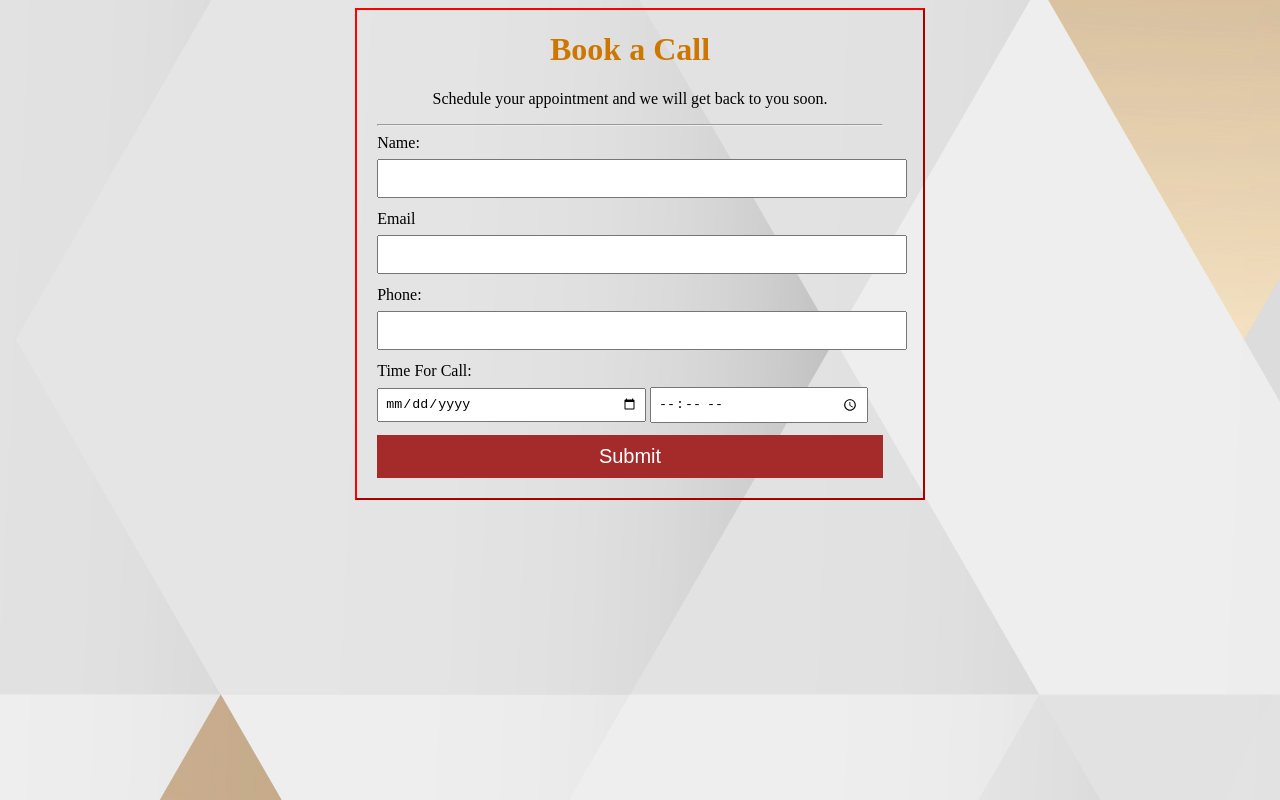
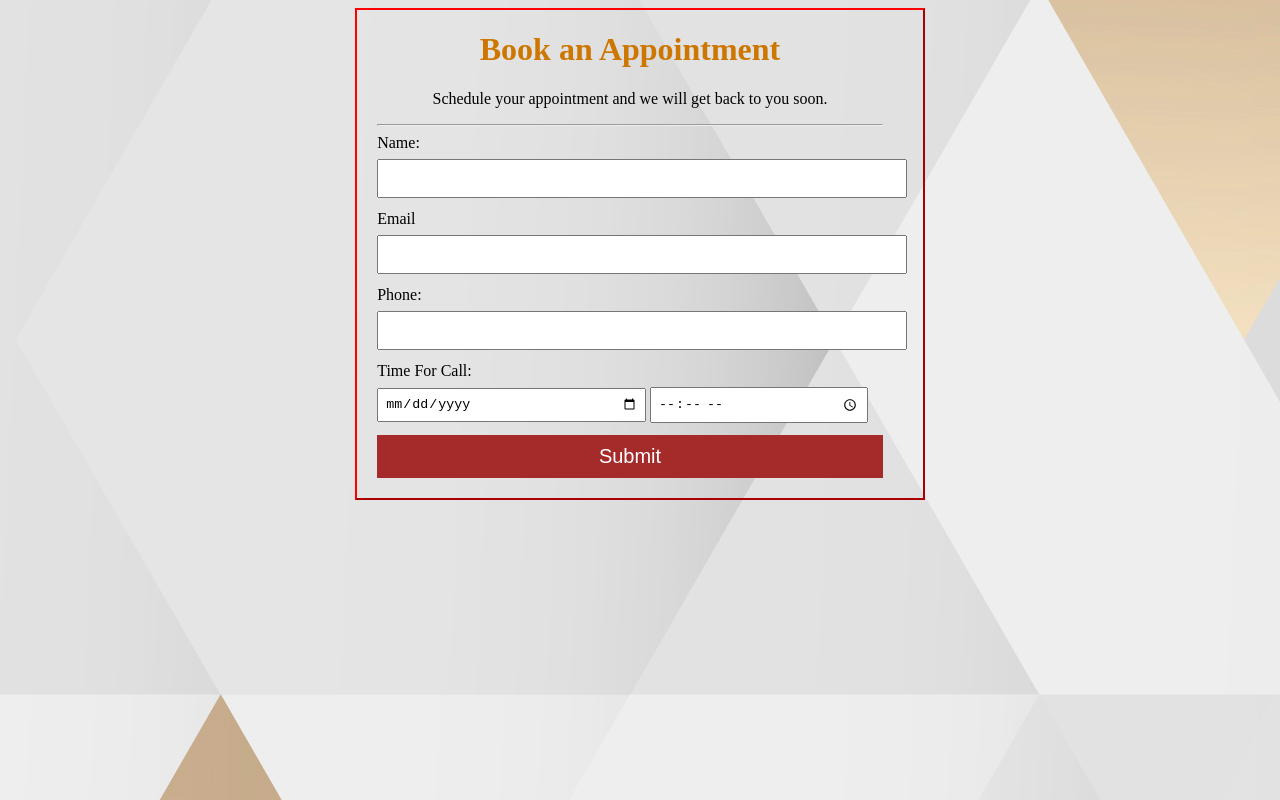
Before and after one commit to amar-nath1/BookAppointment, a plain HTML site: page bookDemo/index.html in a window 1280 px wide. Drawn offline with Linux system fonts and the light colour scheme.

Commit message:
second commit

```diff
--- a/bookDemo/index.html
+++ b/bookDemo/index.html
@@ -20,7 +20,7 @@
     <div style="border: 2px outset red;
     height:auto;width: 40%; padding-left: 20px;padding-bottom: 20px;
     padding-right: 40px; margin:auto;">
-    <h1 align="center" style="color:#cd7700">Book a Call</h1>
+    <h1 align="center" style="color:#cd7700">Book an Appointment</h1>
     <p align="center">Schedule your appointment and we will get back to you soon.</p>
     <hr>
     <form  onsubmit="bookcall(e)">
```
